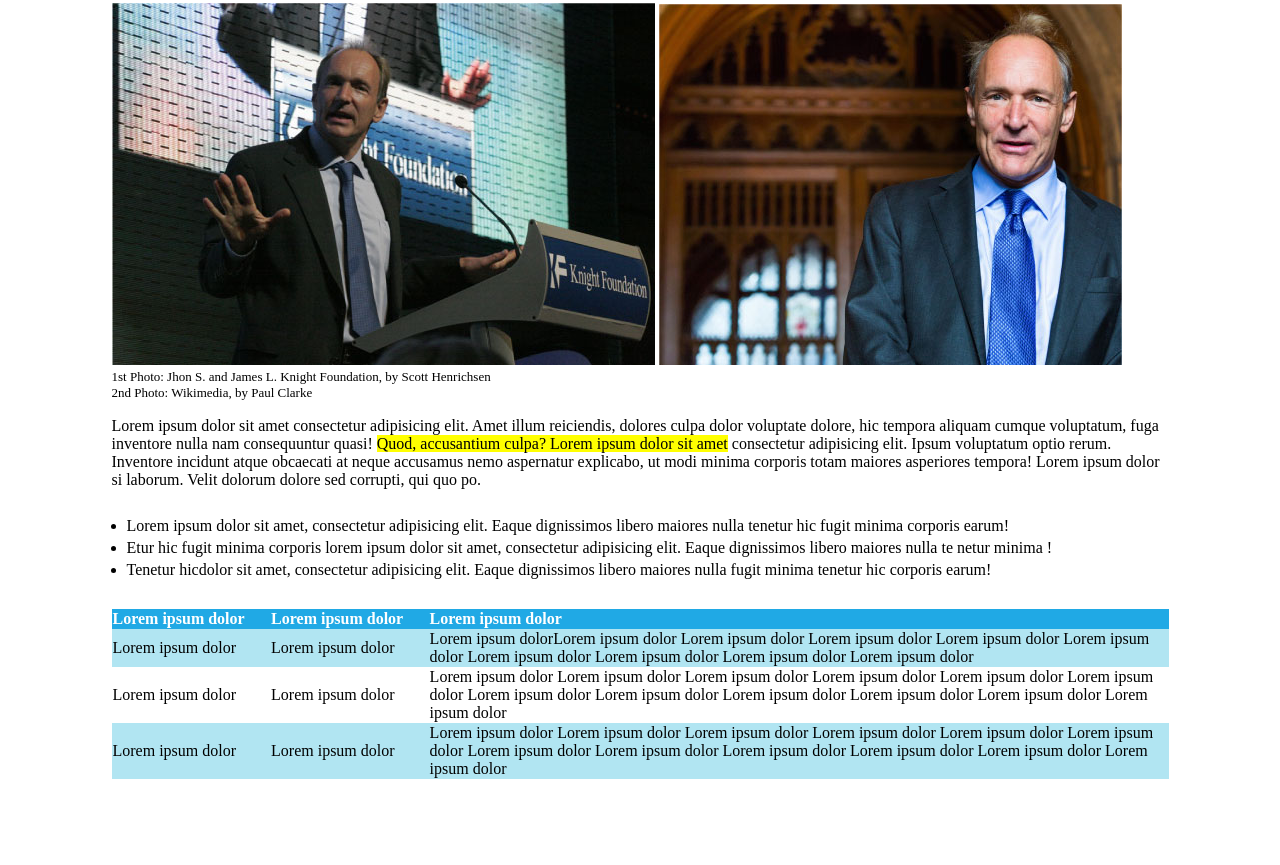
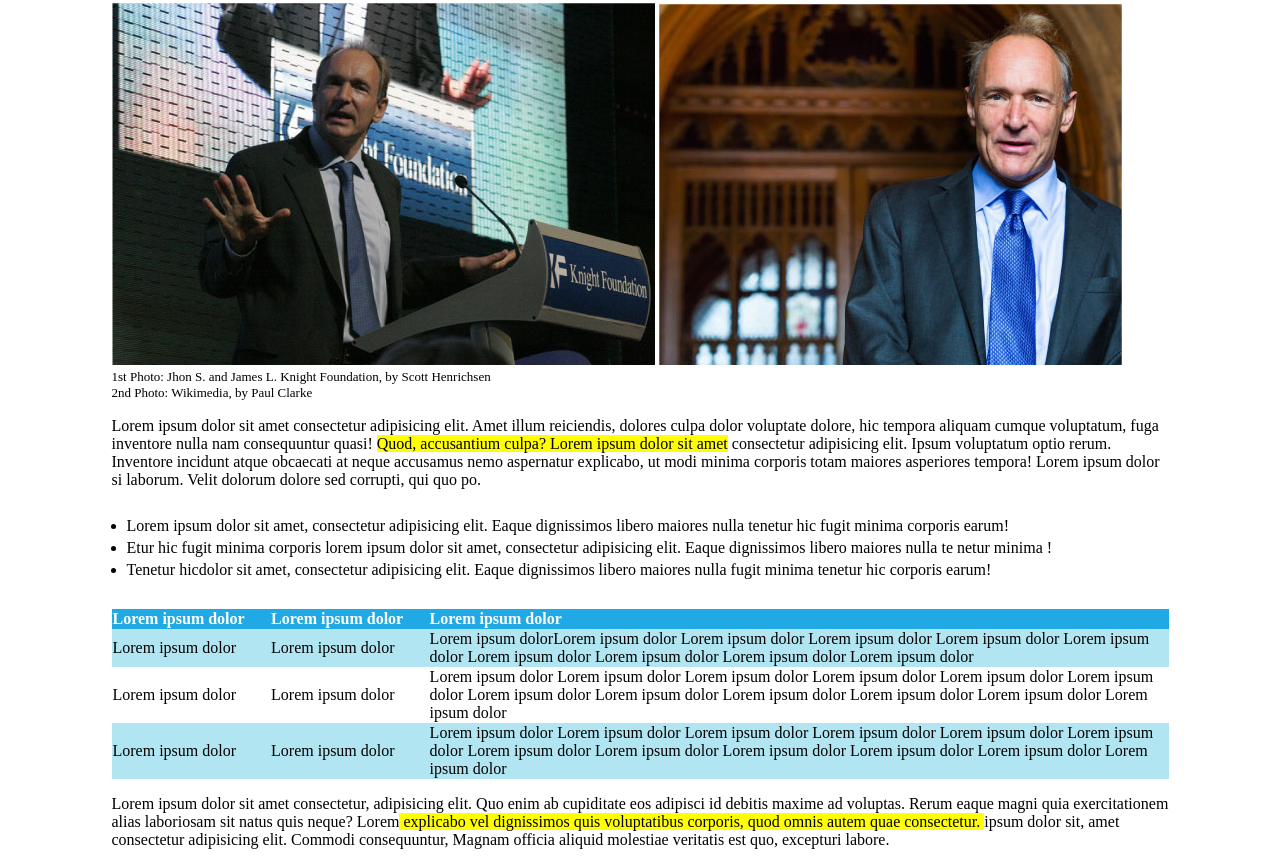
Before and after one commit to Yu4iy/html-css-booleaner, a plain HTML site: page index.html in a window 1280 px wide. Shown: the part 298-1163 px from the top of the page. Before the commit the page ends 1085 px from the top, so only its background shows below. Drawn offline with Linux system fonts and the light colour scheme.

Commit message:
add sec."txt"

```diff
--- a/index.html
+++ b/index.html
@@ -98,6 +98,10 @@
 					</table>
 			</section>
 
+			<!-- sec."txt" -->
+			<section>
+				<p>Lorem ipsum dolor sit amet consectetur, adipisicing elit. Quo enim ab cupiditate eos adipisci id debitis maxime ad voluptas. Rerum eaque magni quia exercitationem alias laboriosam sit natus quis neque? Lorem<span class="select-yel"> explicabo vel dignissimos quis voluptatibus corporis, quod omnis autem quae consectetur. </span> ipsum dolor sit, amet consectetur adipisicing elit. Commodi consequuntur, Magnam officia aliquid molestiae veritatis est quo, excepturi labore.</p>
+			</section>
 		</main>
 	</div>
 </body>
```
